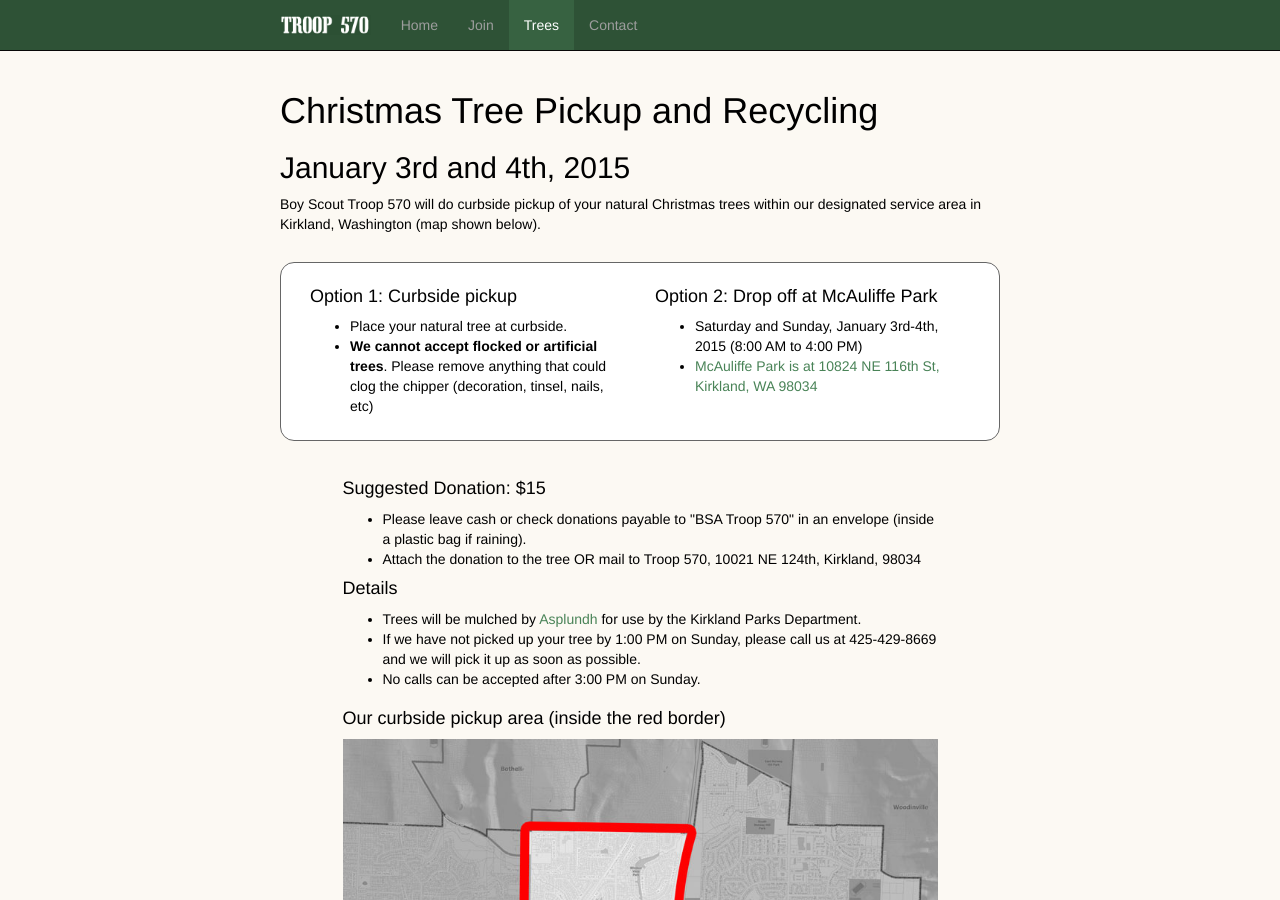
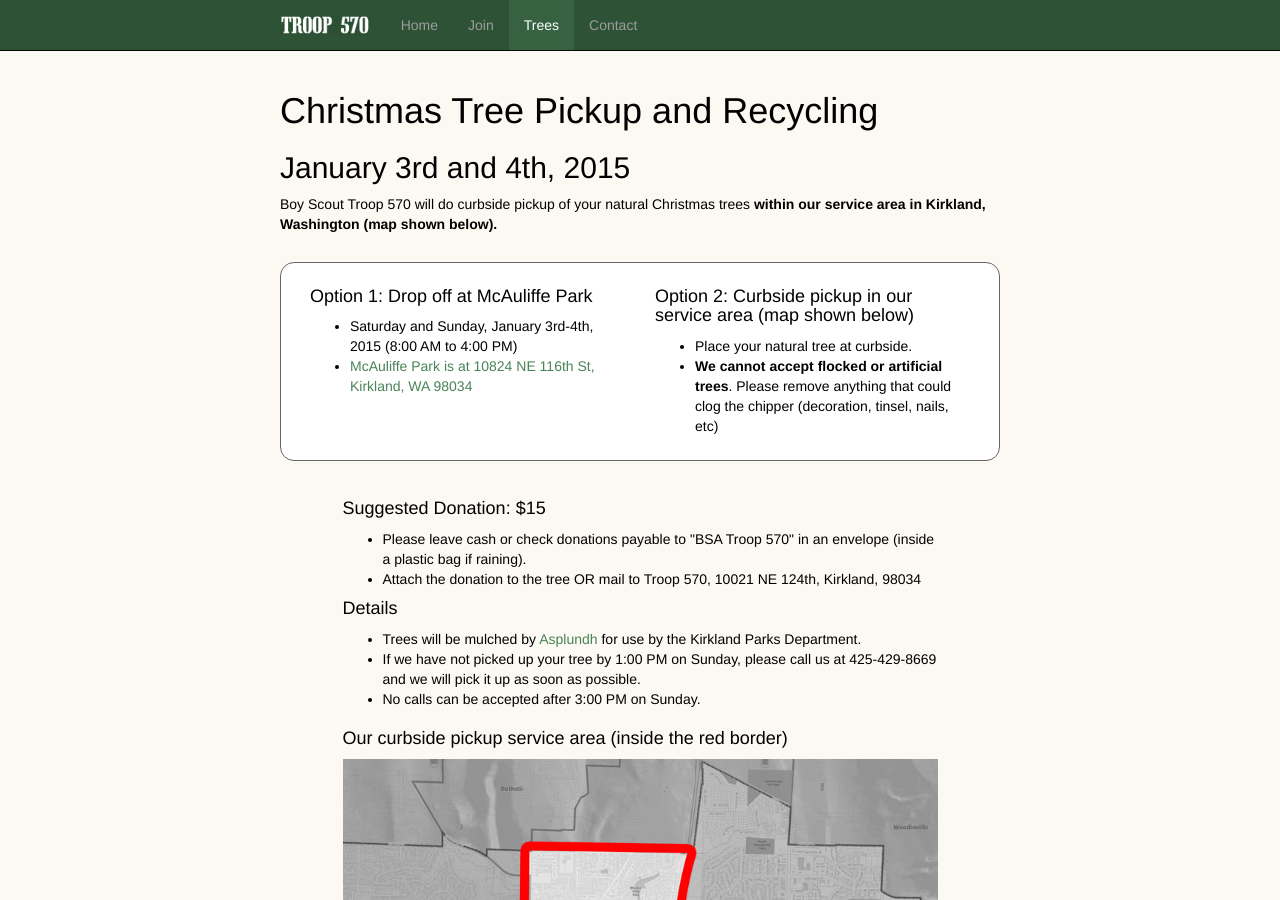
Before and after one commit to troop570/troop570.github.io, a Jekyll site: the page built from trees/index.html, in a window 1280 px wide and 900 px high. Built offline with Jekyll 4.4.1, drawn with Linux system fonts in a browser that asks for light colours; nearby versions of some CDN libraries.

Commit message:
Incorporate Mark Lane feedback.

```diff
--- a/trees/index.html
+++ b/trees/index.html
@@ -4,22 +4,22 @@ title: Christmas Tree Pickup and Recycling
 description: Details on Troop 570's Christmas tree pickup and recycling event.
 ---
 <h2>January 3rd and 4th, 2015</h2>
-<p>Boy Scout Troop 570 will do curbside pickup of your natural Christmas trees within our designated service area in Kirkland, Washington (map shown below).</p>
+<p>Boy Scout Troop 570 will do curbside pickup of your natural Christmas trees <b>within our service area in Kirkland, Washington (map shown below).</b></p>
 <div class="row option-box">
   <div class="col-sm-6">
-    <h4>Option 1: Curbside pickup</h4>
+    <h4>Option 1: Drop off at McAuliffe Park</h4>
+    <ul>
+      <li>Saturday and Sunday, January 3rd-4th, 2015 (8:00 AM to 4:00 PM)</li>
+      <li><a href="https://www.google.com/maps/preview#!q=McAuliffe Park%2C 108th Avenue Northeast%2C Kirkland%2C WA&data=!4m15!2m14!1m13!1s0x5490127cbe263feb%3A0x3e600372332ebdf6!3m8!1m3!1d2696288!2d-120.8822769!3d47.2729857!3m2!1i1462!2i747!4f13.1!4m2!3d47.704434!4d-122.19741" title="Click for Google Maps to McAuliffe Park" data-toggle="tooltip" data-placement="bottom">McAuliffe Park is at 10824 NE 116th St, Kirkland, WA 98034</a>
+    </ul>
+  </div>
+  <div class="col-sm-6">
+    <h4>Option 2: Curbside pickup in our service area (map shown below)</h4>
     <ul>
       <li>Place your natural tree at curbside. </li>
       <li><strong>We cannot accept flocked or artificial trees</strong>. Please remove
         anything that could clog the chipper (decoration,
         tinsel, nails, etc)</li>
-    </ul>
-  </div>
-  <div class="col-sm-6">
-    <h4>Option 2: Drop off at McAuliffe Park</h4>
-    <ul>
-      <li>Saturday and Sunday, January 3rd-4th, 2015 (8:00 AM to 4:00 PM)</li>
-      <li><a href="https://www.google.com/maps/preview#!q=McAuliffe Park%2C 108th Avenue Northeast%2C Kirkland%2C WA&data=!4m15!2m14!1m13!1s0x5490127cbe263feb%3A0x3e600372332ebdf6!3m8!1m3!1d2696288!2d-120.8822769!3d47.2729857!3m2!1i1462!2i747!4f13.1!4m2!3d47.704434!4d-122.19741" title="Click for Google Maps to McAuliffe Park" data-toggle="tooltip" data-placement="bottom">McAuliffe Park is at 10824 NE 116th St, Kirkland, WA 98034</a>
     </ul>
   </div>
 </div>
@@ -41,7 +41,7 @@ description: Details on Troop 570's Christmas tree pickup and recycling event.
 </div>
 <div class="row">
   <div class="col-md-offset-1 col-sm-10">
-    <h4>Our curbside pickup area (inside the red border)</h4>
+    <h4>Our curbside pickup service area (inside the red border)</h4>
     <img id="coverage-map" src="/images/trees/coverage-map.jpg" />
     <p class="text-center">
       <a href="https://maps.google.com/maps/ms?vps=2&ie=UTF8&hl=en&oe=UTF8&msa=0&msid=201115839845013008810.0004cfe615c3dc071af1b&dg=feature" title="Click here for Google Maps version" data-toggle="tooltip" data-placement="top">Click here for the Google Maps version of the pickup area</a>.
```
